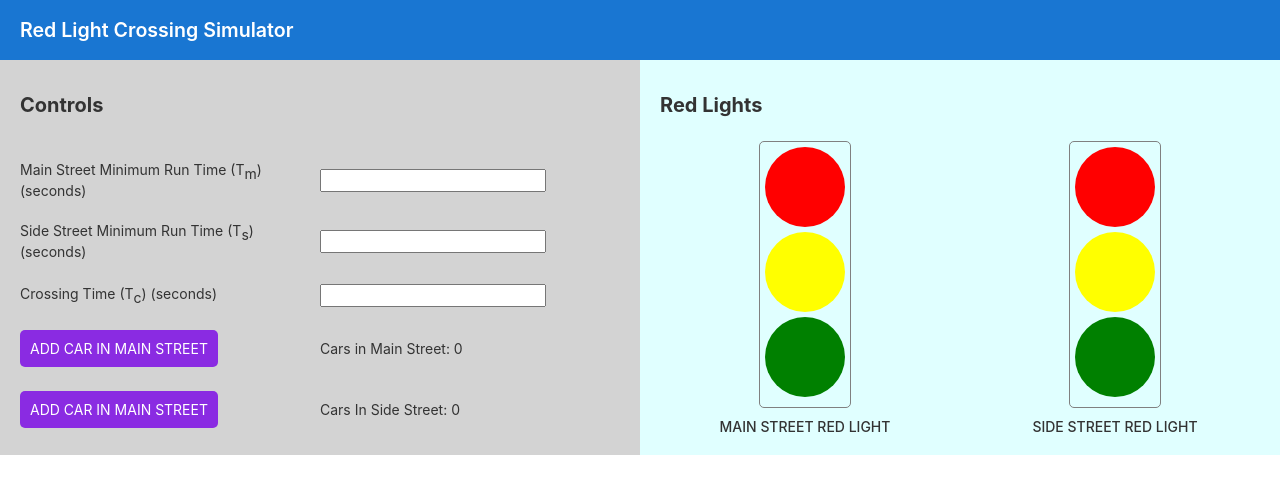
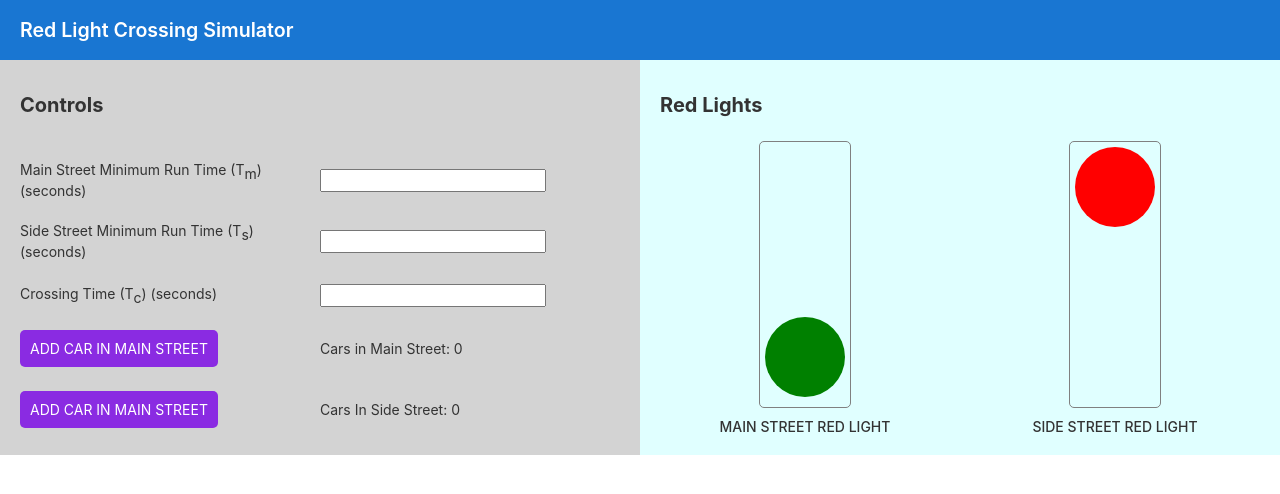
Before and after one commit to anishLearnsToCode/red-light-automata-simulator, an Angular app: page /simulator in a window 1280 px wide. Shown: the top 494 px of the page. Built offline with nearby package versions, Linux system fonts and the light colour scheme.

Commit message:
creates red light section dynamic

```diff
--- a/src/app/dashboard/dashboard.component.html
+++ b/src/app/dashboard/dashboard.component.html
@@ -33,12 +33,12 @@
       <h1>Red Lights</h1>
       <div id="red-lights">
         <div class="red-light">
-          <app-red-light></app-red-light>
+          <app-red-light [redLight]="crossing.mainStreetRedLight"></app-red-light>
           <span>Main Street Red Light</span>
         </div>
 
         <div class="red-light">
-          <app-red-light></app-red-light>
+          <app-red-light [redLight]="crossing.sideStreetRedLight"></app-red-light>
           <span>Side Street Red Light</span>
         </div>
       </div>
--- a/src/app/red-light/red-light.component.html
+++ b/src/app/red-light/red-light.component.html
@@ -1,5 +1,5 @@
 <div id="component-container">
-  <div class="red"></div>
-  <div class="yellow"></div>
-  <div class="green"></div>
+  <div [ngClass]="{'red' : redLight.state === 'red'}"></div>
+  <div [ngClass]="{'yellow' : redLight.state === 'yellow'}"></div>
+  <div [ngClass]="{'green' : redLight.state === 'green'}"></div>
 </div>
--- a/src/app/red-light/red-light.component.ts
+++ b/src/app/red-light/red-light.component.ts
@@ -1,4 +1,5 @@
-import { Component, OnInit } from '@angular/core';
+import {Component, Input, OnInit} from '@angular/core';
+import {RedLight} from '../../model/red-light';
 
 @Component({
   selector: 'app-red-light',
@@ -7,6 +8,8 @@ import { Component, OnInit } from '@angular/core';
 })
 export class RedLightComponent implements OnInit {
 
+  @Input() redLight: RedLight;
+
   constructor() { }
 
   ngOnInit(): void {
--- a/src/model/crossing.ts
+++ b/src/model/crossing.ts
@@ -9,7 +9,7 @@ export class Crossing {
 
   constructor() {
     this.mainStreetRedLight = new RedLight();
-    this.sideStreetRedLight = new RedLight();
+    this.sideStreetRedLight = new RedLight(RedLightColor.RED);
   }
 
   state1() {
--- a/src/model/red-light-color.enum.ts
+++ b/src/model/red-light-color.enum.ts
@@ -1,5 +1,5 @@
 export enum RedLightColor {
-  GREEN,
-  RED,
-  YELLOW
+  GREEN = 'green',
+  RED = 'red',
+  YELLOW = 'yellow'
 }
```
